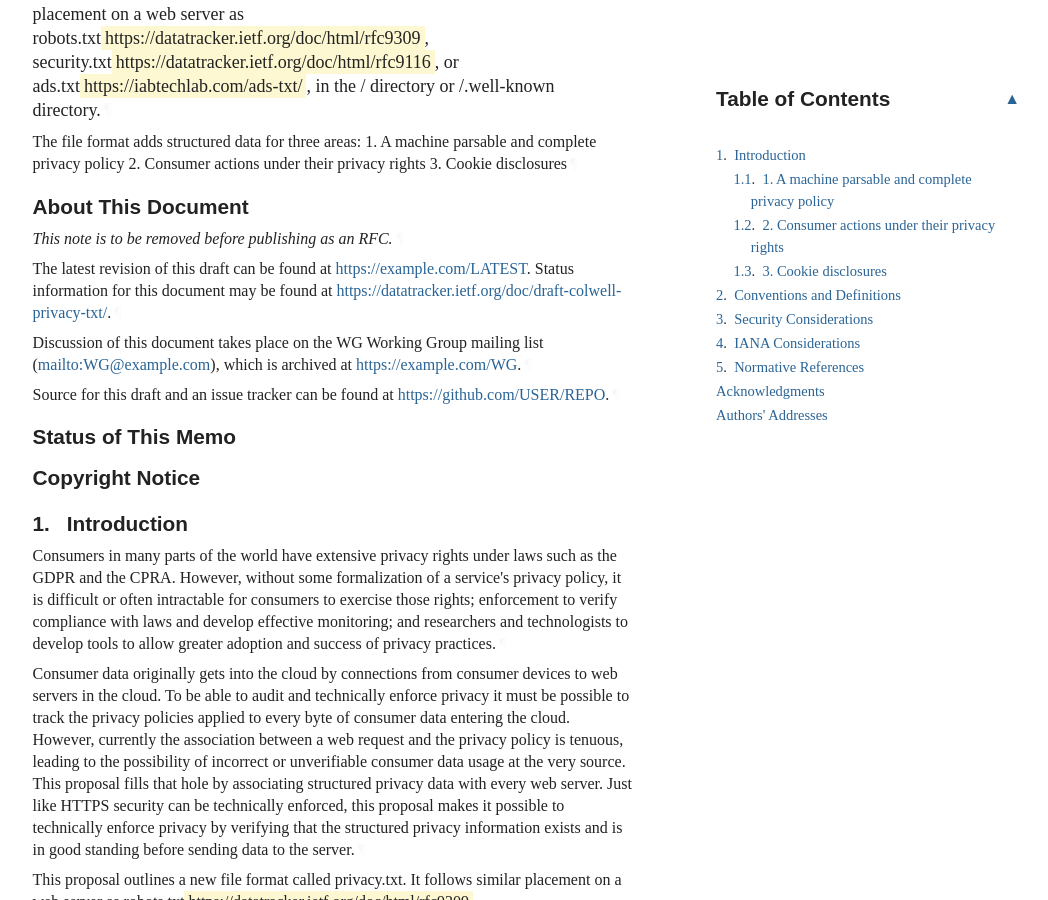
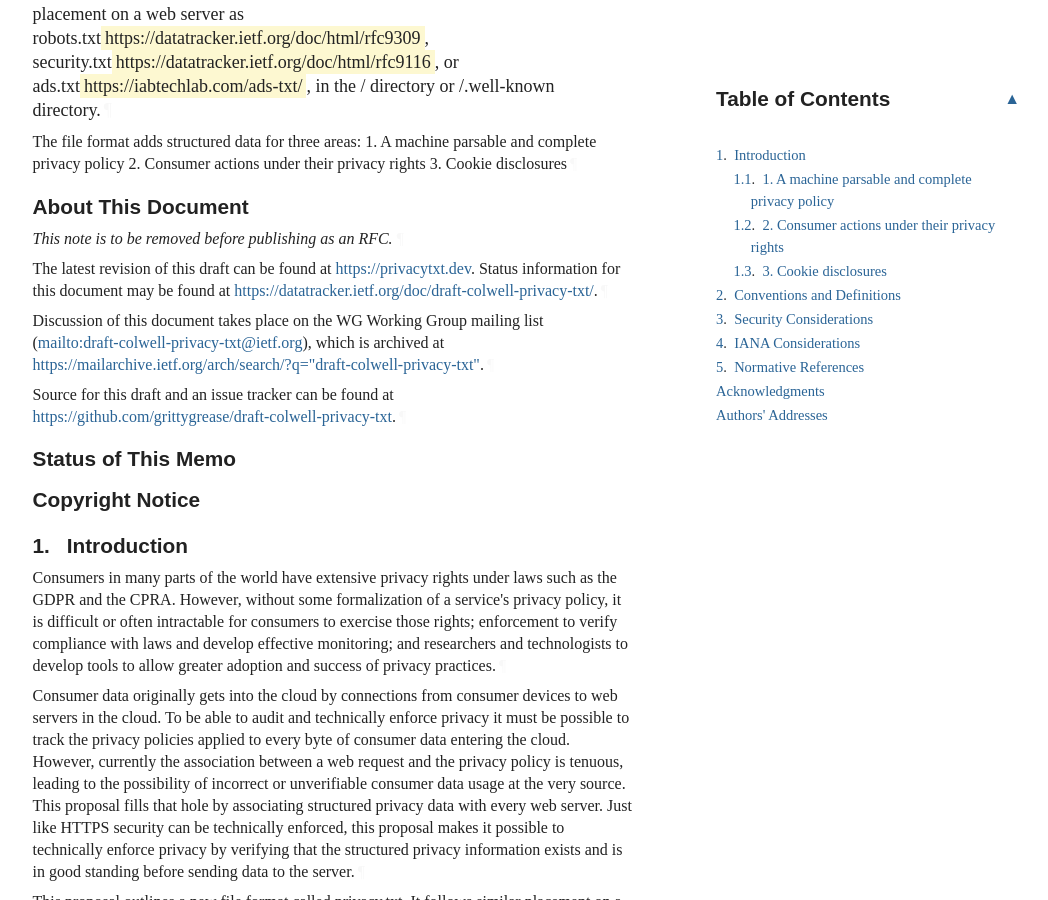
Before and after one commit to bringyour/privacytxt, a Jekyll site: the page index.html, which Jekyll copies as it is, in a window 1280 px wide and 900 px high, scrolled down 409 px. Shown: the whole window, without its empty margins (92-1140 px from the left). Built offline with Jekyll 4.4.1, drawn with Linux system fonts in a browser that asks for light colours; some web fonts are replaced.

Commit message:
fix some template issues

```diff
--- a/index.html
+++ b/index.html
@@ -1029,7 +1029,7 @@ svg :is([fill="white"], [fill^="#fff"]) {
 
 </head>
 <body class="xml2rfc">
-<div style="position: absolute; left: 0px; top: 0px; max-width: 50%; padding: 12px; font-family: sans-serif; background-color: rgb(255, 255, 255);">&bull; <a href="https://datatracker.ietf.org/doc/draft-colwell-privacy-txt/" target="_blank">IETF Datatracker</a> &bull; <a href="mailto:draft-colwell-privacy-txt@ietf.org" target="_blank">Email the authors</a> &bull; <a href="https://github.com/grittygrease/draft-colwell-privacy-txt" target="_blank">GitHub project</a></div>
+<div style="position: absolute; left: 0px; top: 0px; max-width: 50%; padding: 12px; font-family: sans-serif;">&bull; <a href="https://datatracker.ietf.org/doc/draft-colwell-privacy-txt/" target="_blank">IETF Datatracker</a> &bull; <a href="mailto:draft-colwell-privacy-txt@ietf.org" target="_blank">Email the authors</a> &bull; <a href="https://github.com/grittygrease/draft-colwell-privacy-txt" target="_blank">GitHub project</a></div>
 <table class="ears">
 <thead><tr>
 <td class="left">Internet-Draft</td>
@@ -1092,14 +1092,14 @@ svg :is([fill="white"], [fill^="#fff"]) {
       </h2>
 <p id="section-note.1-1">This note is to be removed before publishing as an RFC.<a href="#section-note.1-1" class="pilcrow">¶</a></p>
 <p id="section-note.1-2">
-        The latest revision of this draft can be found at <span><a href="https://example.com/LATEST">https://example.com/LATEST</a></span>.
+        The latest revision of this draft can be found at <span><a href="https://privacytxt.dev">https://privacytxt.dev</a></span>.
         Status information for this document may be found at <span><a href="https://datatracker.ietf.org/doc/draft-colwell-privacy-txt/">https://datatracker.ietf.org/doc/draft-colwell-privacy-txt/</a></span>.<a href="#section-note.1-2" class="pilcrow">¶</a></p>
 <p id="section-note.1-3">
         Discussion of this document takes place on the
-        WG Working Group mailing list (<span><a href="mailto:WG@example.com">mailto:WG@example.com</a></span>),
-        which is archived at <span><a href="https://example.com/WG">https://example.com/WG</a></span>.<a href="#section-note.1-3" class="pilcrow">¶</a></p>
+        WG Working Group mailing list (<span><a href="mailto:draft-colwell-privacy-txt@ietf.org">mailto:draft-colwell-privacy-txt@ietf.org</a></span>),
+        which is archived at <span><a href="https://mailarchive.ietf.org/arch/search/?q=%22draft-colwell-privacy-txt%22">https://mailarchive.ietf.org/arch/search/?q=&quot;draft-colwell-privacy-txt&quot;</a></span>.<a href="#section-note.1-3" class="pilcrow">¶</a></p>
 <p id="section-note.1-4">Source for this draft and an issue tracker can be found at
-        <span><a href="https://github.com/USER/REPO">https://github.com/USER/REPO</a></span>.<a href="#section-note.1-4" class="pilcrow">¶</a></p>
+        <span><a href="https://github.com/grittygrease/draft-colwell-privacy-txt">https://github.com/grittygrease/draft-colwell-privacy-txt</a></span>.<a href="#section-note.1-4" class="pilcrow">¶</a></p>
 </section>
 <div id="status-of-memo">
 <section id="section-boilerplate.1">
```
